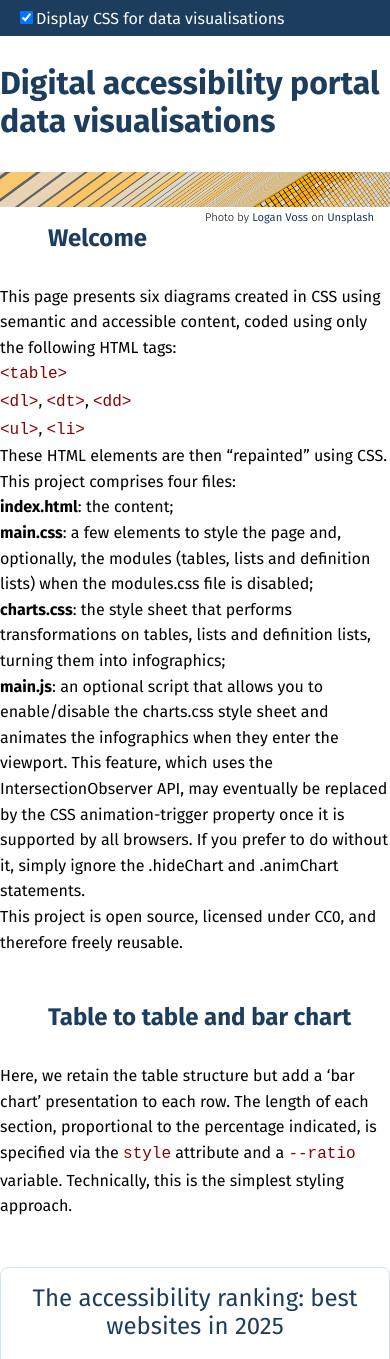
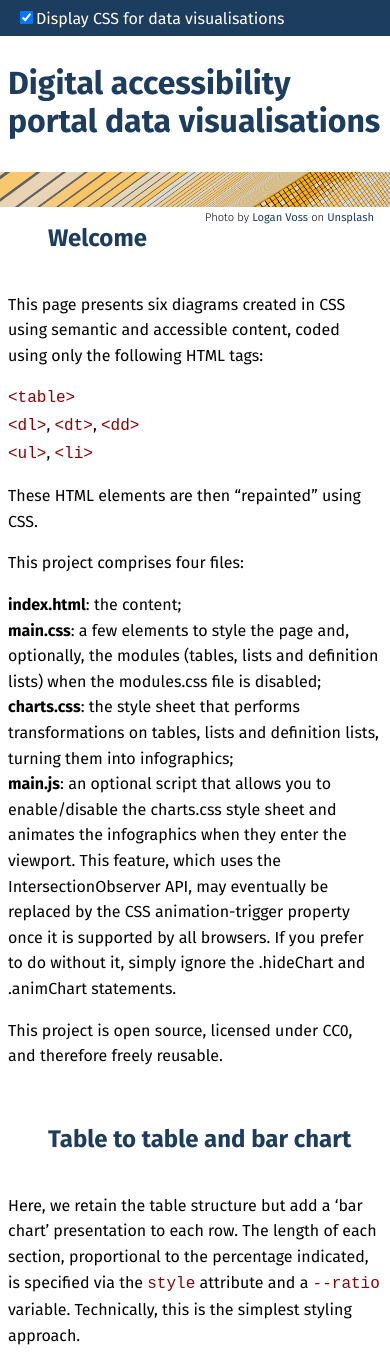
Before and after one commit to accessibility-luxembourg/observatory_dataviz_demo, a plain HTML site: page index.html in a window 390 px wide. Shown: the top 1359 px of the page. Drawn offline with Linux system fonts and the light colour scheme; a script that the page names is missing.

Commit message:
marge mobile

```diff
--- a/main.css
+++ b/main.css
@@ -26,6 +26,11 @@ p, ul, li, a, h1, h2, h3, dl, dd, dt {
     font-weight: 400;
 }
 
+p, ul, h1, h2, h3 {
+    padding: 0.5rem;
+    box-sizing: border-box;
+}
+
 .sr-only {
     border: 0;
     clip: rect(1px, 1px, 1px, 1px);
@@ -43,7 +48,7 @@ h1 {
     color: #1d3d5e;
     margin: auto;
     max-width: 1000px;
-    padding: 4rem 0 2rem 0;
+    padding: 4rem 0.5rem 2rem 0.5rem;
 }
 
 h2 {
@@ -52,7 +57,7 @@ h2 {
     color: #1d3d5e;
     margin: auto;
     max-width: 1000px;
-    padding: 0 0 2rem 3rem;
+    padding: 0 0.5rem 2rem 3rem;
 }
 
 aside {
```
